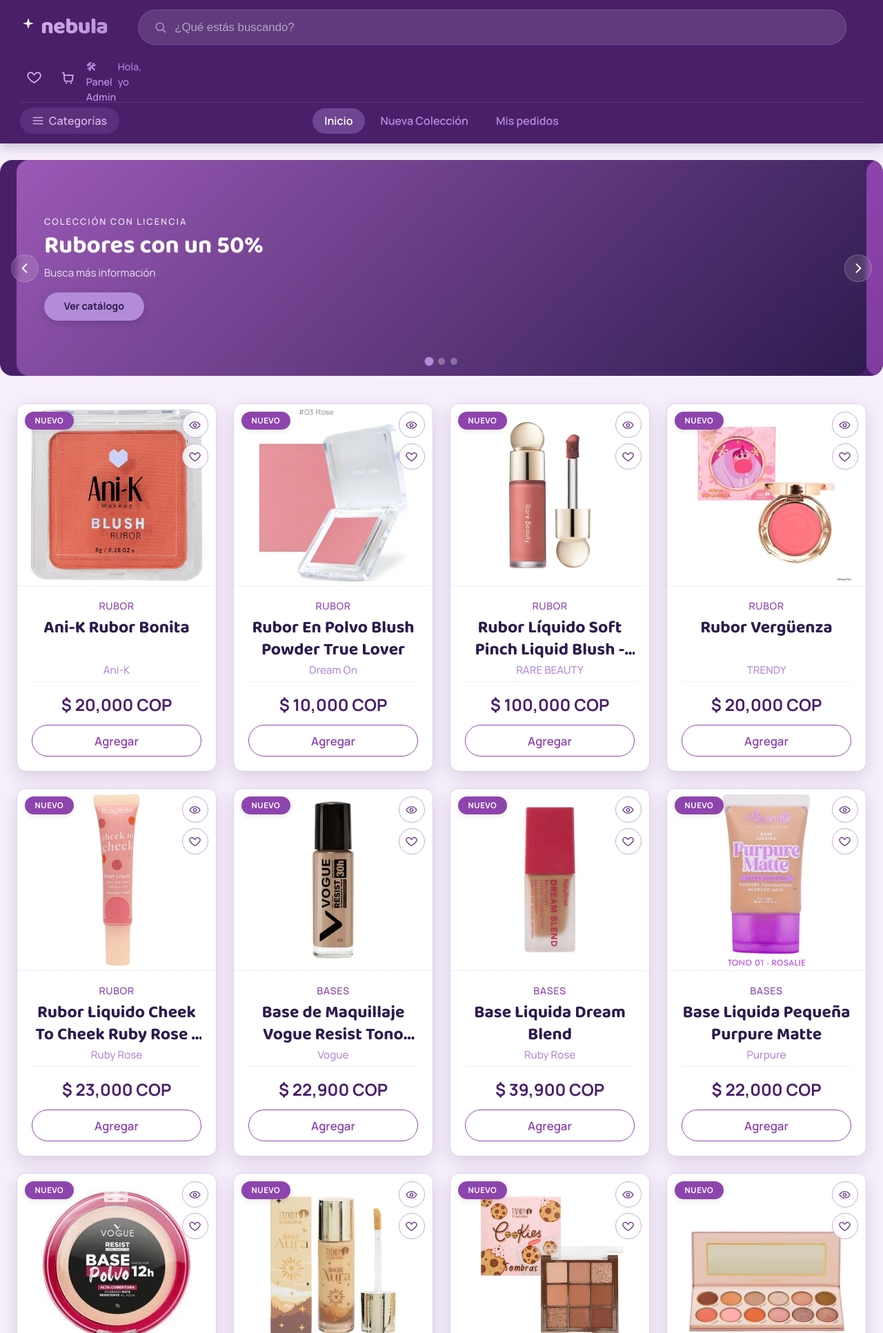
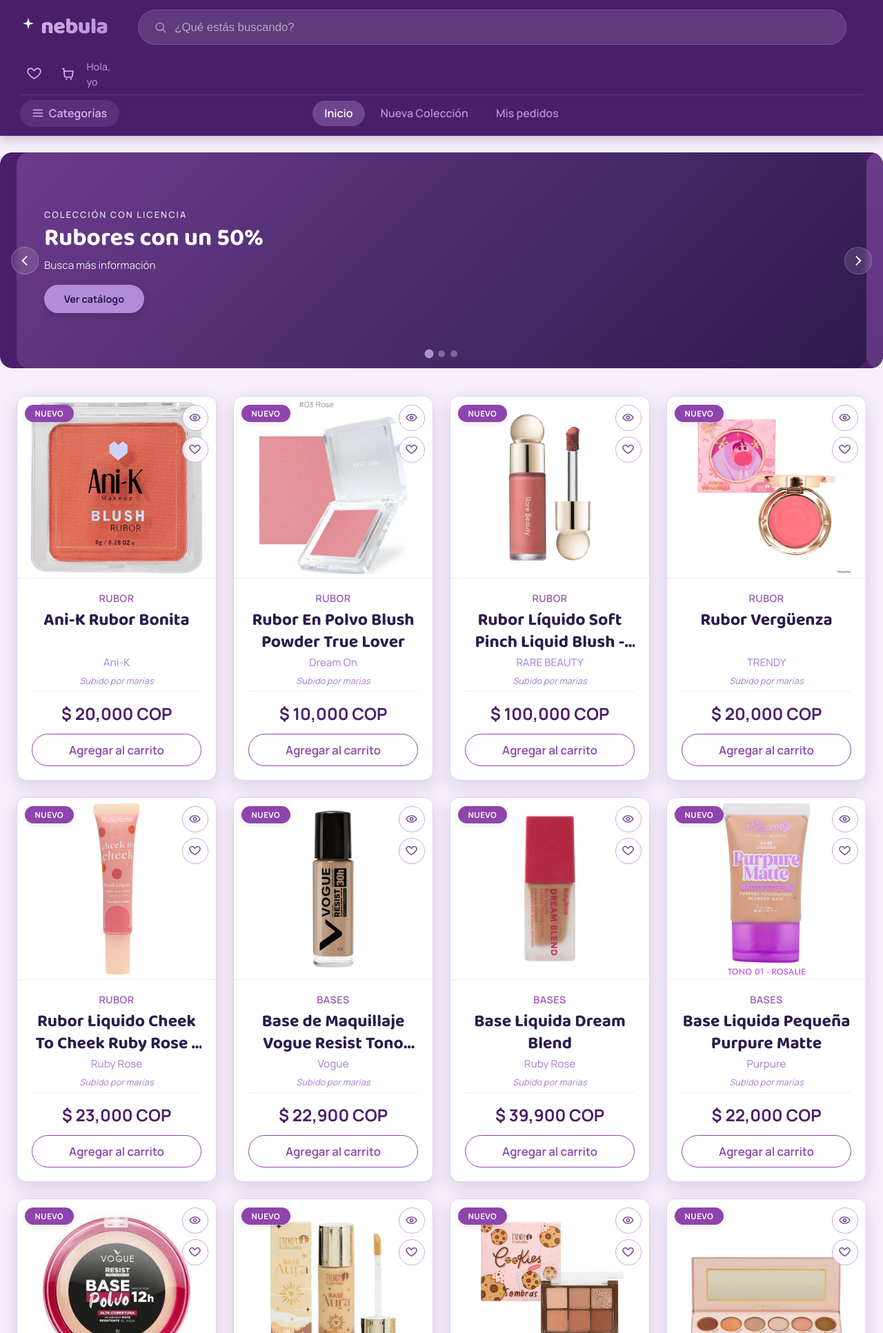
Before and after one commit to chomara1/Nuevo-Intento, a Django app: page /usuarios/ in a window 1280 px wide. Shown: the top 1933 px of the page at 69% size. Run offline with Django 5.2, Linux system fonts and the light colour scheme; a user stored in the database is signed in; data comes from the database, SQL or seed files in the repository; both versions use the stored data as it was after the commit.

Commit message:
Nombre del proveedor en la tarjeta principal del producto

```diff
--- a/usuarios/static/home.css
+++ b/usuarios/static/home.css
@@ -313,7 +313,7 @@ img {
   display: flex;
   flex-direction: column;
   justify-content: center;
-  background: linear-gradient(135deg, var(--slide-a, var(--purple-700)), var(--slide-b, var(--purple-900)));
+  background: linear-gradient(135deg, var(--purple-700), var(--purple-900));
   color: #fff;
   border-radius: var(--radius);
 }
@@ -615,6 +615,13 @@ img {
   font-size: 0.95rem;
   color: var(--purple-400);
   font-weight: 500;
+  margin-bottom: 0.3rem;
+}
+.product-vendedor {
+  font-size: 0.8rem;
+  color: var(--purple-400);
+  font-weight: 500;
+  font-style: italic;
   margin-bottom: 0.3rem;
 }
 .product-detail {
@@ -1107,33 +1114,3 @@ img {
     padding: 1rem;
   }
 }
-
-.hero-slide {
-  position: relative;
-  overflow: hidden;
-}
-
-.hero-slide-img {
-  position: absolute;
-  inset: 0;
-  width: 100%;
-  height: 100%;
-  object-fit: cover;
-  z-index: 0;
-}
-
-.hero-slide.has-image::before {
-  content: "";
-  position: absolute;
-  inset: 0;
-  background: linear-gradient(to right, rgba(0,0,0,0.55), rgba(0,0,0,0.15));
-  z-index: 1;
-}
-
-.hero-slide.has-image .hero-eyebrow,
-.hero-slide.has-image h1,
-.hero-slide.has-image .hero-copy,
-.hero-slide.has-image .hero-cta {
-  position: relative;
-  z-index: 2;
-}
--- a/usuarios/templates/tienda_home.html
+++ b/usuarios/templates/tienda_home.html
@@ -66,12 +66,6 @@
 
           <div class="user-navigation">
             {% if request.user.is_authenticated %}
-              {% if request.user.perfil.rol == 'ADMIN' %}
-                <a href="{% url 'administracion:dashboard' %}" class="icon-btn" aria-label="Ir al panel de administración" style="text-decoration: none;">
-                  <span style="font-size: 0.9rem; color: #b38cd9; font-weight: 600;">🛠 Panel Admin</span>
-                </a>
-              {% endif %}
-
               <a href="{% url 'usuarios:perfil' %}" class="icon-btn" aria-label="Ver mi perfil" style="text-decoration: none;">
                 <span style="font-size: 0.9rem; color: #b38cd9; font-weight: 500;">Hola, {{ request.user.username }}</span>
               </a>
@@ -152,20 +146,15 @@
 
   <div class="hero-track" id="heroTrack">
     <!-- Slide 1 -->
-    <article class="hero-slide {% if diseno.slide1_imagen %}has-image{% endif %}" style="--slide-a:{{ diseno.slide1_color_a }}; --slide-b:{{ diseno.slide1_color_b }};">
-      {% if diseno.slide1_imagen %}
-        <img class="hero-slide-img" src="{{ diseno.slide1_imagen.url }}" alt="">
-      {% endif %}
+    <article class="hero-slide" style="--slide-a:{{ diseno.slide1_color_a }}; --slide-b:{{ diseno.slide1_color_b }};">
       <p class="hero-eyebrow">Colección con licencia</p>
       <h1>{{ diseno.slide1_titulo }}</h1>
       <p class="hero-copy">{{ diseno.slide1_texto }}</p>
       <a href="#grid" class="hero-cta">Ver catálogo</a>
     </article>
+
     <!-- Slide 2 -->
-    <article class="hero-slide {% if diseno.slide2_imagen %}has-image{% endif %}" style="--slide-a:{{ diseno.slide2_color_a }}; --slide-b:{{ diseno.slide2_color_b }};">
-      {% if diseno.slide2_imagen %}
-        <img class="hero-slide-img" src="{{ diseno.slide2_imagen.url }}" alt="">
-      {% endif %}
+    <article class="hero-slide" style="--slide-a:{{ diseno.slide2_color_a }}; --slide-b:{{ diseno.slide2_color_b }};">
       <p class="hero-eyebrow">Ofertas de temporada</p>
       <h1>{{ diseno.slide2_titulo }}</h1>
       <p class="hero-copy">{{ diseno.slide2_texto }}</p>
@@ -173,10 +162,7 @@
     </article>
 
     <!-- Slide 3 -->
-    <article class="hero-slide {% if diseno.slide3_imagen %}has-image{% endif %}" style="--slide-a:{{ diseno.slide3_color_a }}; --slide-b:{{ diseno.slide3_color_b }};">
-      {% if diseno.slide3_imagen %}
-        <img class="hero-slide-img" src="{{ diseno.slide3_imagen.url }}" alt="">
-      {% endif %}
+    <article class="hero-slide" style="--slide-a:{{ diseno.slide3_color_a }}; --slide-b:{{ diseno.slide3_color_b }};">
       <p class="hero-eyebrow">Recién llegado</p>
       <h1>{{ diseno.slide3_titulo }}</h1>
       <p class="hero-copy">{{ diseno.slide3_texto }}</p>
@@ -210,8 +196,8 @@
         {% endif %}
         <span class="badge-new">Nuevo</span>
         <div class="card-actions">
-          <button class="pill-btn btn-view" aria-label="Ver detalles"><svg width="17" height="17"><use href="#i-eye"/></svg></button>
-          <button class="pill-btn btn-fav" aria-label="Añadir a favoritos" aria-pressed="false"><svg width="17" height="17"><use href="#i-heart"/></svg></button>
+          <button class="pill-btn btn-view" aria-label="Ver detalles" data-tooltip="Click aquí para ver más detalles"><svg width="17" height="17"><use href="#i-eye"/></svg></button>
+          <button class="pill-btn btn-fav" aria-label="Añadir a favoritos" aria-pressed="false" data-tooltip="Click aquí para agregar producto a favoritos"><svg width="17" height="17"><use href="#i-heart"/></svg></button>
         </div>
       </div>
 
@@ -219,9 +205,10 @@
         <span class="product-category">{% if producto.categoria %}{{ producto.categoria.nombre }}{% else %}Sin categoría{% endif %}</span>
         <h2 class="product-title">{{ producto.nombre }}</h2>
         <span class="product-ref">{{ producto.marca|default:"" }}</span>
+        <span class="product-vendedor">Subido por {{ producto.proveedor.username }}</span>
         <div class="product-footer">
           <span class="product-price">$ {{ producto.precio|floatformat:0|intcomma }} COP</span>
-          <button class="btn-add btn-add-real" data-url="{% url 'carrito:agregar_al_carrito' producto_id=producto.id %}">Agregar</button>
+          <button class="btn-add btn-add-real" data-url="{% url 'carrito:agregar_al_carrito' producto_id=producto.id %}">Agregar al carrito</button>
         </div>
       </div>
     </article>
```
Also changed, not shown: db.sqlite3.
